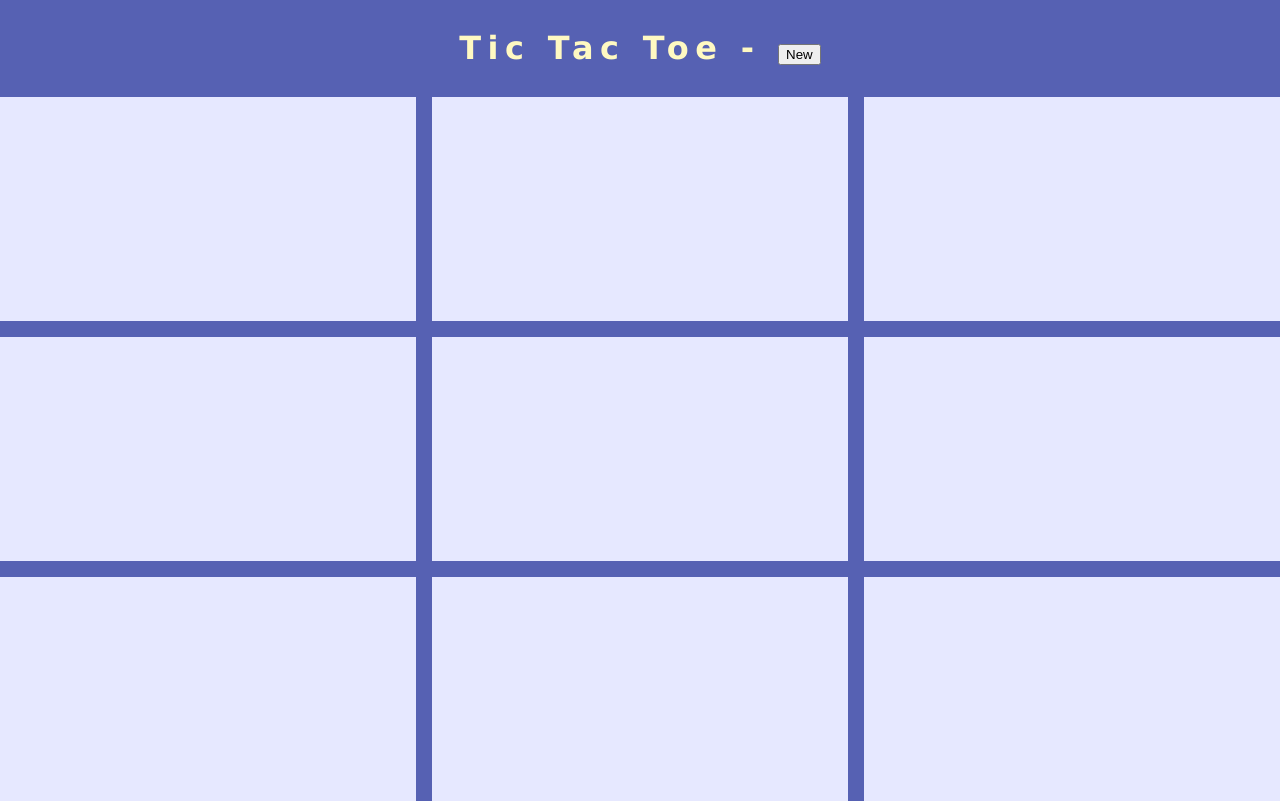
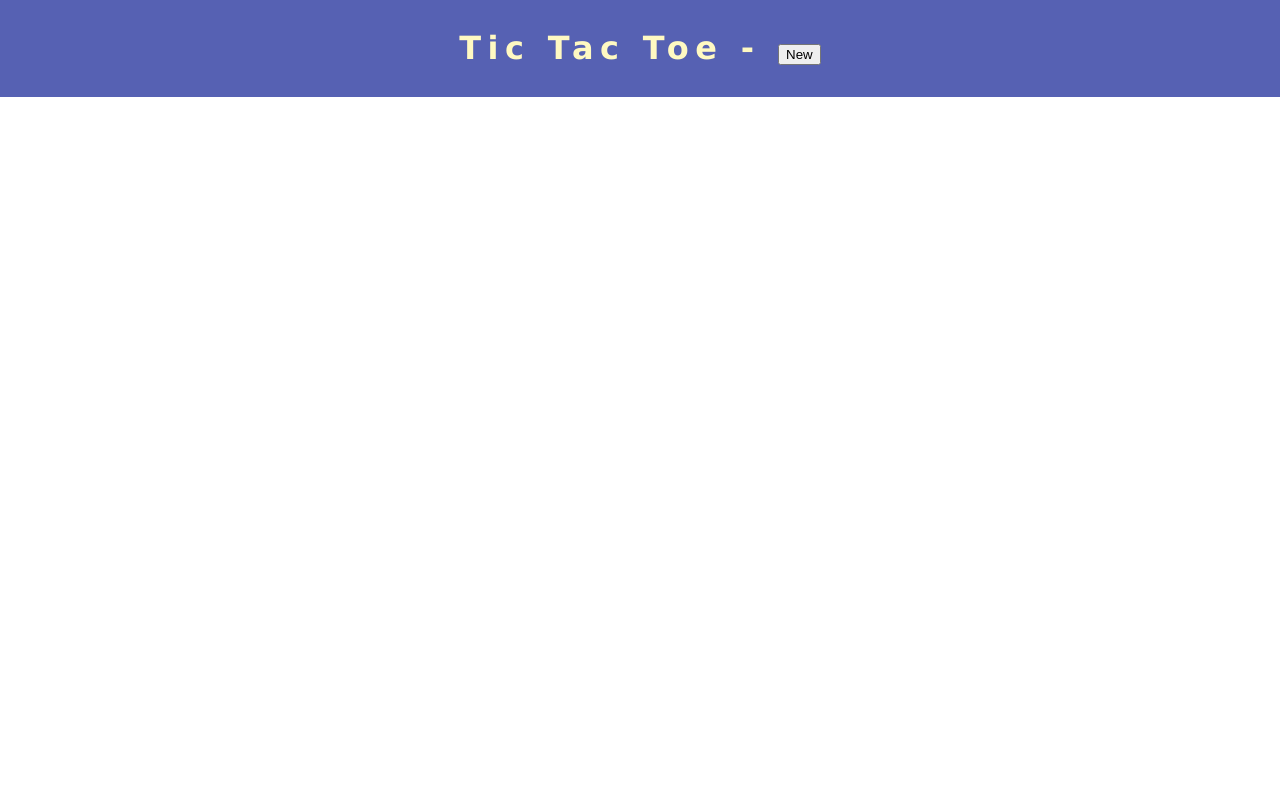
Before and after one commit to Amheisern/ReactTicTacToe, a React (Vite) app: page / in a window 1280 px wide. Built offline with nearby package versions, Linux system fonts and the light colour scheme.

Commit message:
css update for changing variables of difficulty

```diff
--- a/src/index.scss
+++ b/src/index.scss
@@ -8,6 +8,14 @@
   --square-background-color: #e6e8ff;
   --square-border: 3px solid var(--square-text-color);
   font: 16px / 1 sans-serif;
+  --easy-cell-size: 3rem;
+  --easy-board-size: 8;
+
+  --medium-cell-size: 2rem;
+  --medium-board-size: 16;
+
+  --hard-cell-size: 1.5rem;
+  --hard-board-size: 24;
 }
 html {
   height: 100%;
@@ -38,18 +46,23 @@ li {
   /* and list styles */
   list-style: none;
 }
-ul {
-  /* Make the height of the list equal to the height of the page MINUS the height taken by the header */
-  height: calc(100vh - 3 * var(--header-font-size));
-  /* Display the list as a 3 column and three row grid */
-  display: grid;
-  grid-template: 1fr 1fr 1fr / 1fr 1fr 1fr;
-  /* Add a little gap between to allow the background color through */
-  gap: 1rem;
-  /* Set the background color that will show through the gap */
-  background-color: var(--square-text-color);
+ul.difficult-0 {
+  grid-template-columns: repeat(var(--easy-board-size), 1fr);
+  grid-template-rows: repeat(var(--easy-board-size), 1fr);
+  width: calc(var(--easy-cell-size) * var(--easy-board-size));
+  height: calc(var(--easy-cell-size) * var(--easy-board-size));
 }
-ul li {
+ul.difficult-1 {
+  grid-template-columns: repeat(var(--medium-board-size), 1fr);
+  grid-template-rows: repeat(var(--medium-board-size), 1fr);
+  width: calc(var(--medium-cell-size) * var(--medium-board-size));
+}
+ul.difficult-2 {
+  grid-template-columns: repeat(var(--hard-board-size), 1fr);
+  grid-template-rows: repeat(var(--hard-board-size), 1fr);
+  width: calc(var(--hard-cell-size) * var(--hard-board-size));
+}
+ul buton {
   /* Use a monospace font */
   font-family: monospace;
   font-size: var(--square-font-size);
@@ -65,12 +78,12 @@ ul li {
   min-width: 3rem;
   min-height: 10rem;
 }
-ul li.taken {
+ul button.taken {
   cursor: not-allowed;
 }
-ul li.small {
+ul button.small {
   font-size: 4rem;
 }
-ul li.not-allowed-click {
+ul button.not-allowed-click {
   background-color: red;
 }
```
